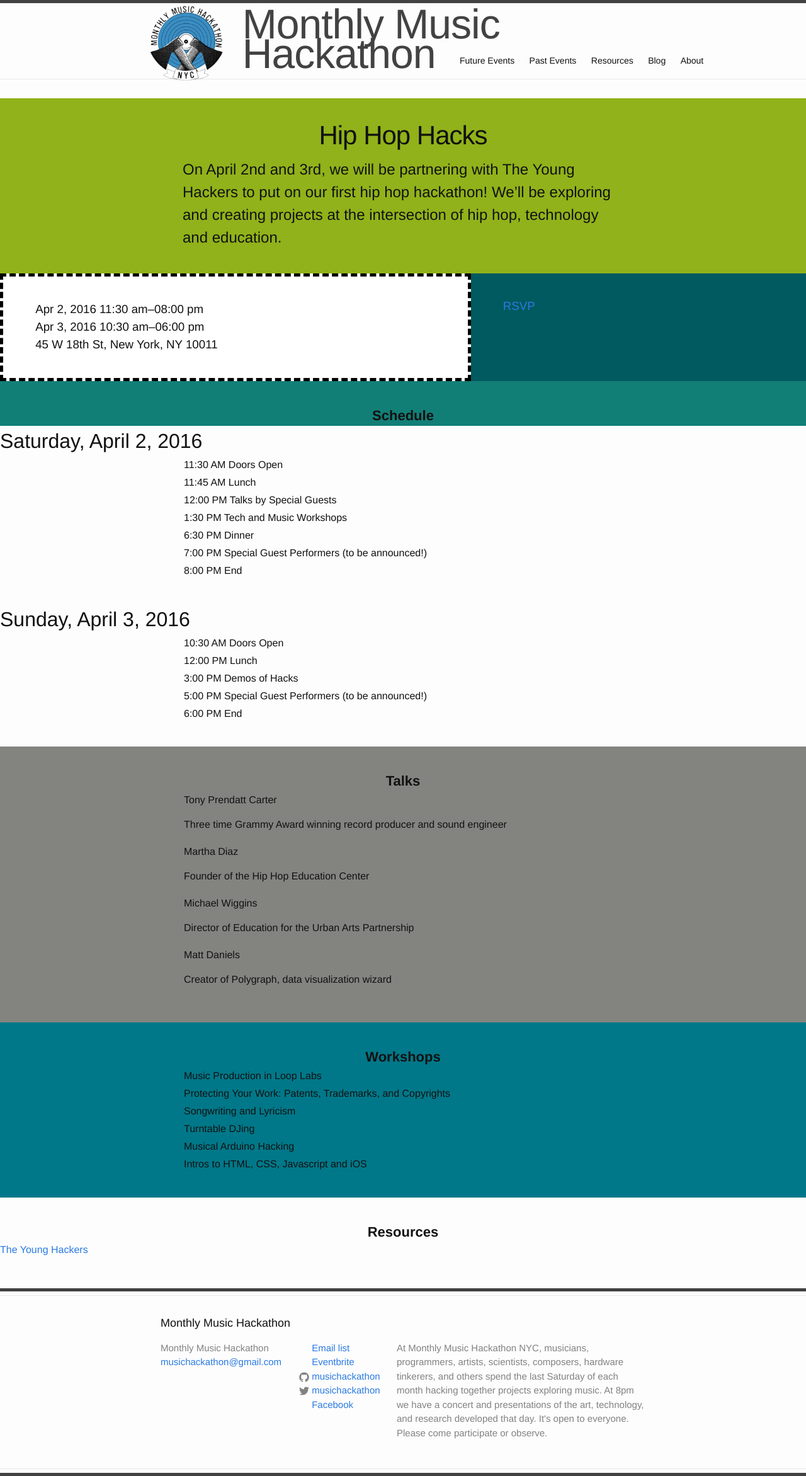
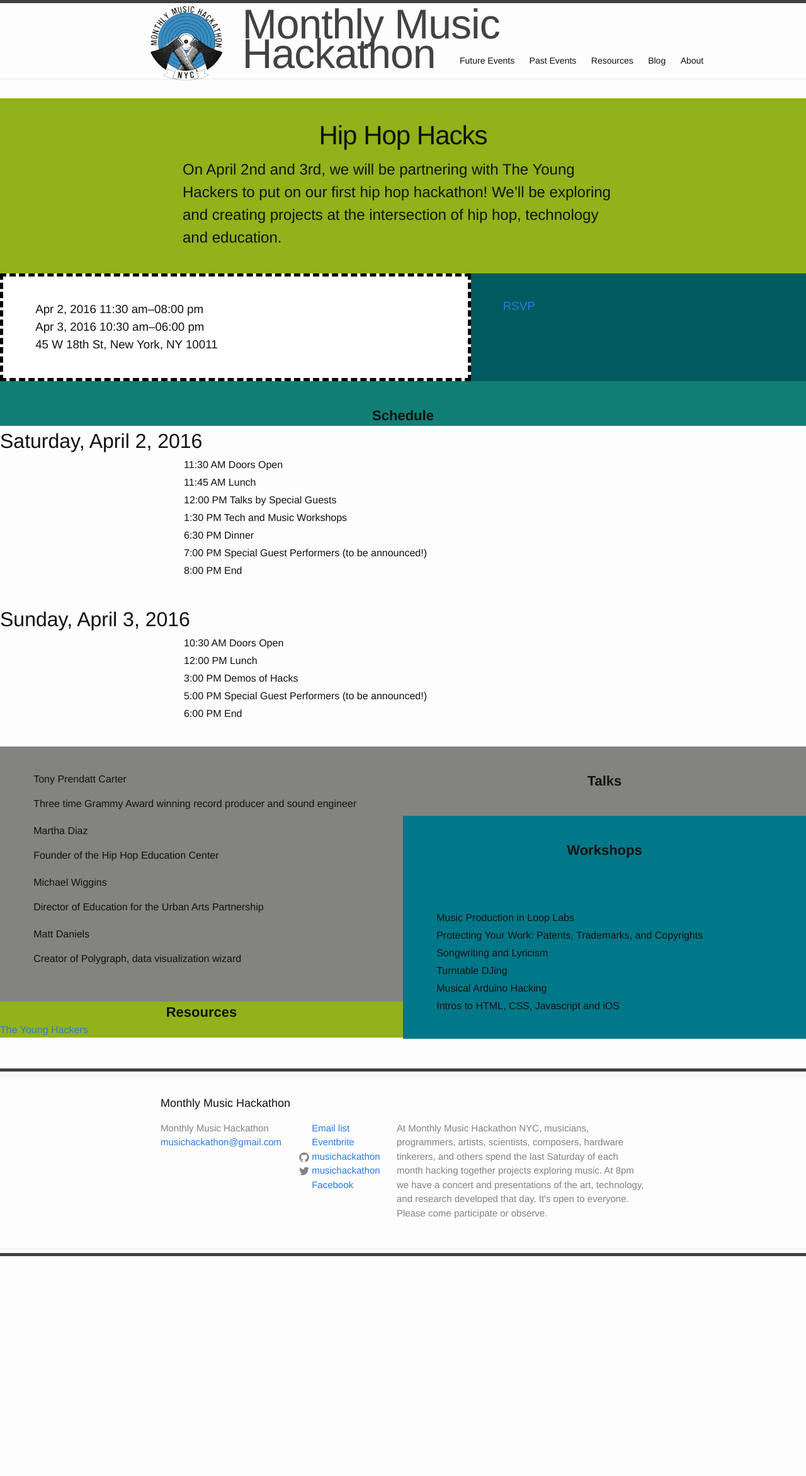
Before and after one commit to musichackathon/mmh_jekyll, a Jekyll site: the page built from _events/2016-04-02.md, in a window 1280 px wide. Shown: the whole page at 63% size. Built offline with Jekyll 4.4.1, drawn with Linux system fonts in a browser that asks for light colours; after the commit the page ends 1994 px from its top, so only the background shows below that.

Commit message:
attempt at responsive event content without parent elements

```diff
--- a/_layouts/event.html
+++ b/_layouts/event.html
@@ -33,7 +33,7 @@
       {% endif %}
     </div>
 
-    <div class="color2 col page-col-5">
+    <div class="color2 col page-col-5 col-even">
       {% if page.rsvp %}
         <h3><a href="{{page.rsvp}}">RSVP</a></h3>
       {% endif %}
--- a/_sass/mmh/_event.scss
+++ b/_sass/mmh/_event.scss
@@ -31,16 +31,38 @@
     background-color: $seagreen;
   }
 
-  #talks, #talks+ul {
+  #talks {
+    display: inline-block;
+    @extend .page-col-6;
     background-color: $silvergrey;
   }
 
-  #workshops, #workshops+ul {
+  #talks+ul {
+  @extend .col;
+    @extend .page-col-6;
+    background-color: $silvergrey;
+  }
+
+  #workshops  {
+@extend .col;
+    @extend .page-col-6;
     background-color: $bluegreen;
   }
 
-  #visualization-resources, #visualization-resources+p {
+  #workshops+ul {
+      @extend .col-r;
+    @extend .page-col-6;
+    background-color: $bluegreen;
+  }
+
+  #resources, #resources+p {
     background-color: $limegreen;
   }
 
+  @media screen and (min-width: $on-palm) {
+/*    #talks+ul, #workshops+ul {
+      @extend .col-even;
+    }*/
+  }
+
 }
--- a/_sass/mmh/_layout.scss
+++ b/_sass/mmh/_layout.scss
@@ -2,24 +2,29 @@
  * Grid
  */
 .col {
-  box-sizing: border-box;
   float: left;
   overflow: hidden;
   display: block;
 }
+.col-l {
+
+  overflow: hidden;
+  display: inline-block;
+}
+
 .page-col-12,
 .page-col-8,
 .page-col-7,
 .page-col-6,
 .page-col-5,
 .page-col-4 {
+  box-sizing: border-box;
   width: 100%;
   padding: 3% 4% 3% 4%;
 }
 
 @media screen and (min-width: $on-palm) {
   .page-row {
-    box-sizing: border-box;
     width: 100%;
     display: block;
     overflow: hidden;
@@ -32,13 +37,16 @@
     width: 58.4%;
   }
   .page-col-6 {
-    @extend .col-even;
     width: 50%;
   }
   .page-col-5 {
-    @extend .col-even;
     width: 41.6%;
   }
+      .col-r {
+      float: right;
+        overflow: hidden;
+  display: block;
+    }
 }
 
 @media screen and (min-width: $on-laptop) {
```
